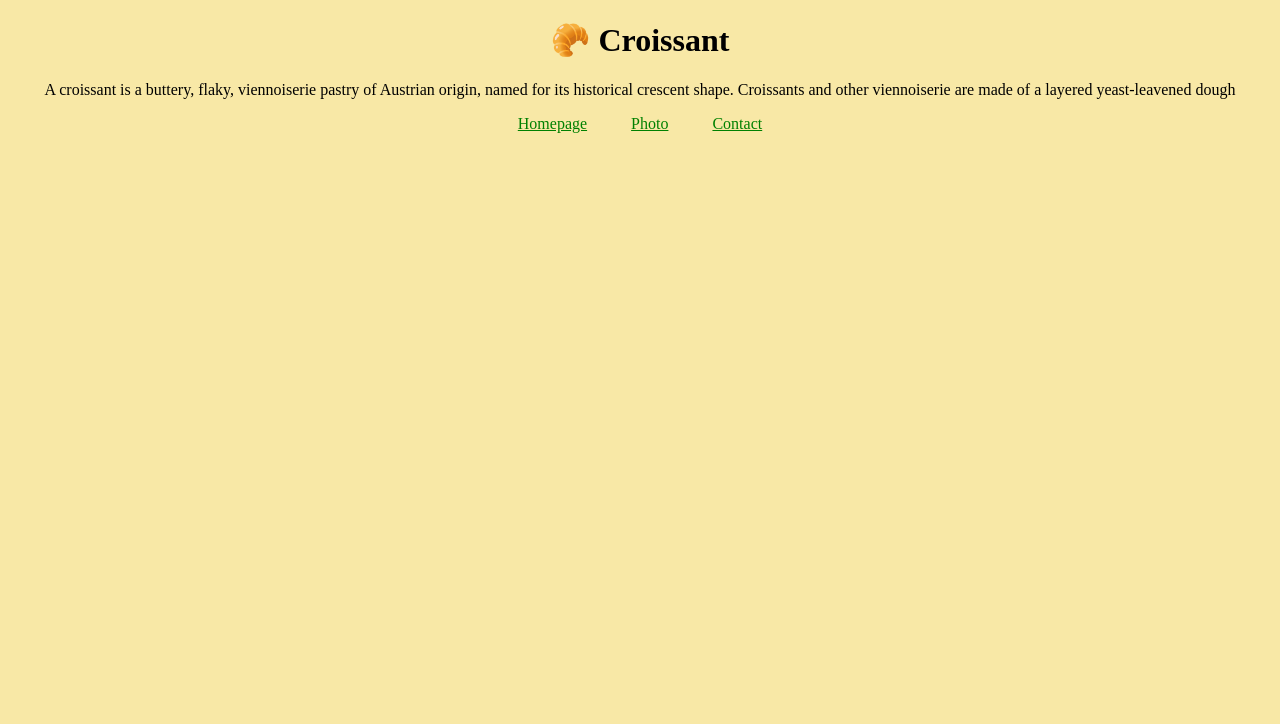
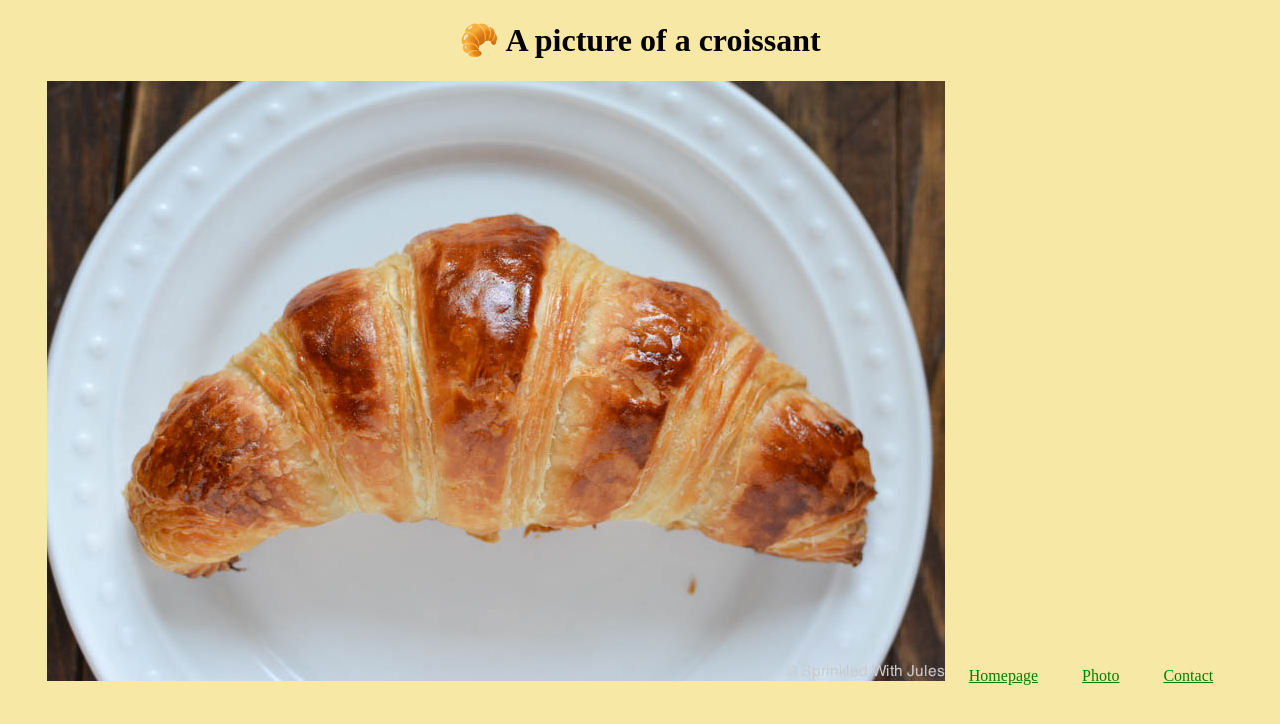
Before and after one commit to rtjessica/multi-page-site, a plain HTML site: page photo.html in a window 1280 px wide. Drawn offline with Linux system fonts and the light colour scheme.

Commit message:
added croissant to photo.html

```diff
--- a/photo.html
+++ b/photo.html
@@ -8,12 +8,8 @@
     <title>Document</title>
   </head>
   <body>
-    <h1>🥐 Croissant</h1>
-    <p>
-      A croissant is a buttery, flaky, viennoiserie pastry of Austrian origin,
-      named for its historical crescent shape. Croissants and other viennoiserie
-      are made of a layered yeast-leavened dough
-    </p>
+    <h1>🥐 A picture of a croissant</h1>
+    <img src="/img/croissant.jpg" alt="croissant" />
     <a href="/">Homepage</a>
     <a href="/photo.html">Photo</a>
     <a href="/contact.html">Contact</a>
```
Also changed, not shown: img/croissant.jpg (added).
